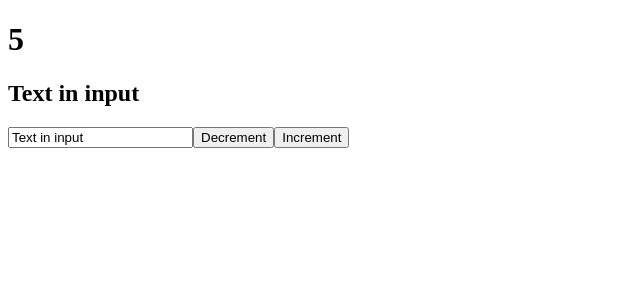
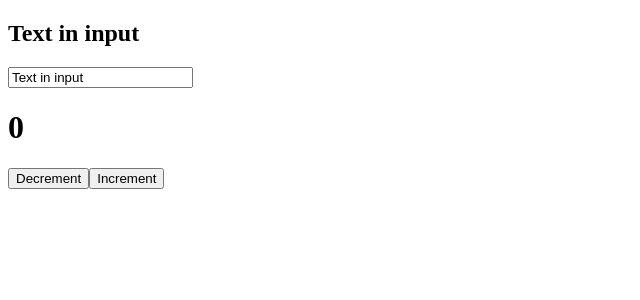
Before and after one commit to OollNalivai/react-js-uibitv-fundamental-2023, a React (Create React App) app: page / in a window 1280 px wide. Shown: the top 300 px of the page, without its empty margins (0-640 px from the left). Built offline with nearby package versions, Linux system fonts and the light colour scheme.

Commit message:
create: counter component

```diff
--- a/src/App.js
+++ b/src/App.js
@@ -1,24 +1,14 @@
 import React, {useState} from 'react';
+import Counter from './components/Counter';
 
 function App() {
-    let [likes, setLikes] = useState(5);
     const [value, setValue] = useState('Text in input');
-
-    function increment() {
-        setLikes(likes + 1);
-    }
-
-    function decrement() {
-        setLikes(likes - 1);
-    }
 
     return (
         <div className="App">
-            <h1>{likes}</h1>
             <h2>{value}</h2>
             <input type="text" onChange={event => setValue(event.target.value)} value={value}/>
-            <button onClick={decrement}>Decrement</button>
-            <button onClick={increment}>Increment</button>
+            <Counter></Counter>
         </div>
     );
 }
--- a/src/components/Counter.jsx
+++ b/src/components/Counter.jsx
@@ -1,11 +1,24 @@
-import React from 'react';
+import React, {useState} from 'react';
 
 const Counter = () => {
+    const [count, setCount] = useState(0)
+
+    function increment() {
+        setCount(count + 1);
+    }
+
+    function decrement() {
+        setCount(count - 1);
+    }
+
+
     return (
         <div>
-
+            <h1>{count}</h1>
+            <button onClick={decrement}>Decrement</button>
+            <button onClick={increment}>Increment</button>
         </div>
-    );
-};
+    )
+}
 
 export default Counter;
```
